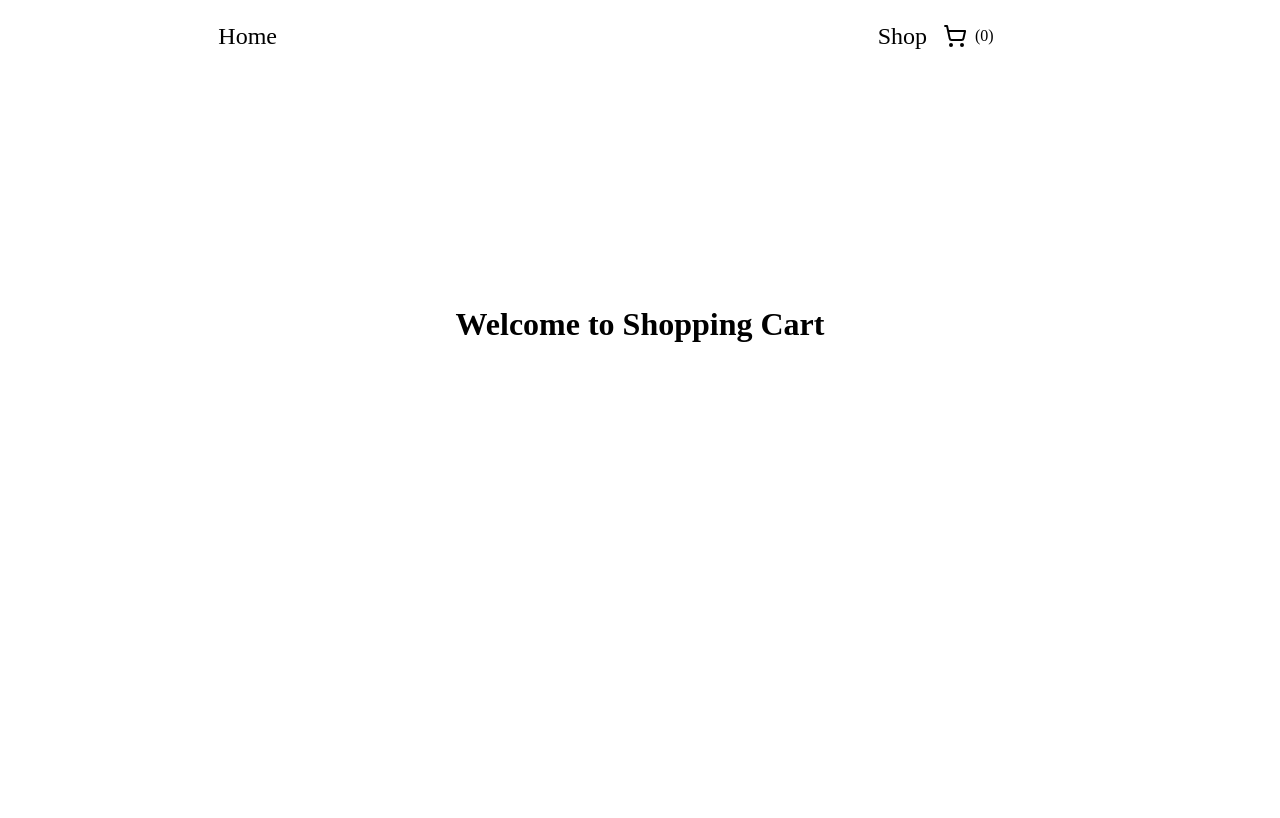
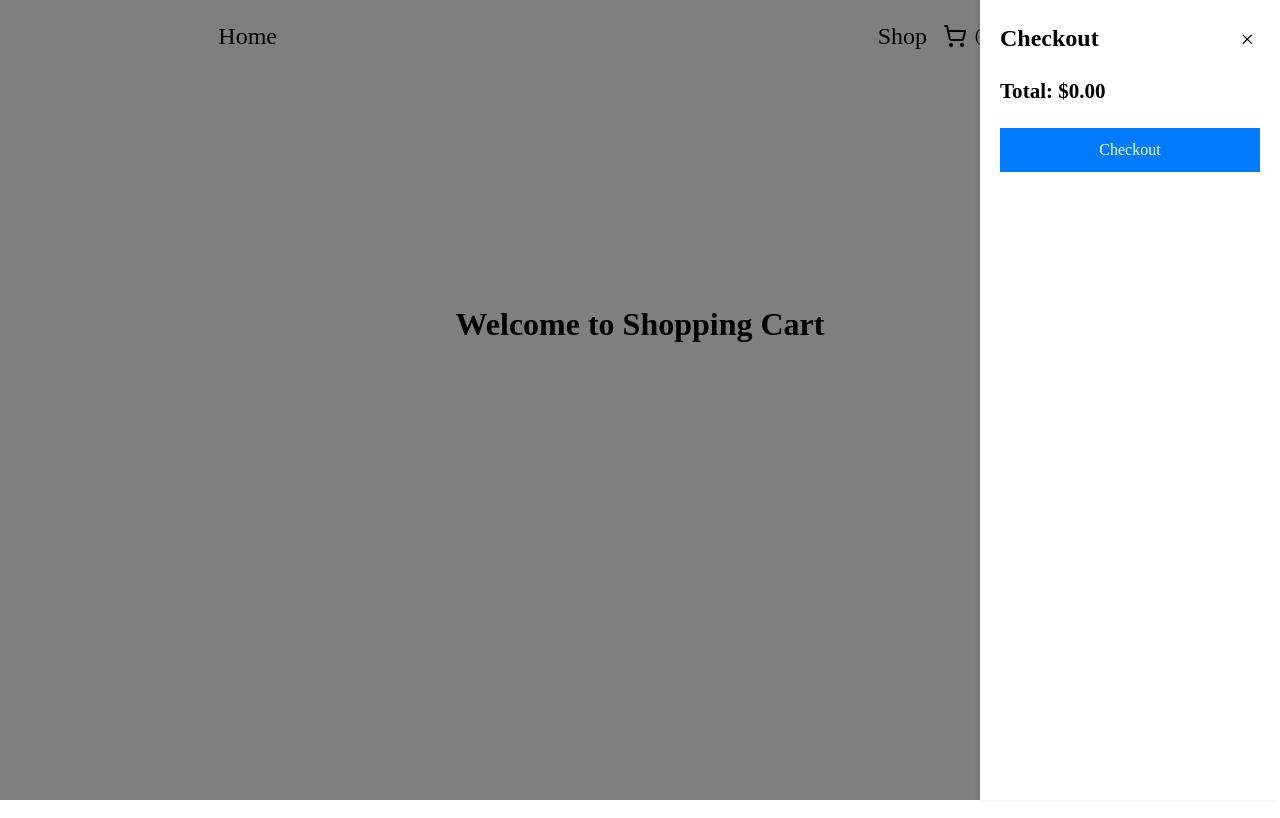
Before and after one commit to frrst-ian/shopping-cart, a React (Vite) app: page / in a window 1280 px wide. Both pictures are taken after a click on the element "(0)". Built offline with nearby package versions, Linux system fonts and the light colour scheme.

Commit message:
feat: add checkout page
implements checkout page to see the total amount of purchase

```diff
--- a/src/components/Card.jsx
+++ b/src/components/Card.jsx
@@ -12,13 +12,13 @@ export const Card = ({ title, price, rating, image }) => {
   const decrement = () => {
     if (count > 0) {
       setCount((prev) => prev - 1);
-      removeFromCart(); // Remove one item from the cart
+      removeFromCart({ title, price, quantity: 1 });
     }
   };
 
   const increment = () => {
     setCount((prev) => prev + 1);
-    addToCart(); // Add one item to the cart
+    addToCart({ title, price, quantity: 1 });
   };
 
   const handleChange = (e) => {
--- a/src/components/CartContext.jsx
+++ b/src/components/CartContext.jsx
@@ -1,29 +1,48 @@
-/* eslint-disable no-unused-vars */
+/* eslint-disable react-refresh/only-export-components */
+// eslint-disable-next-line no-unused-vars
 import React, { createContext, useContext, useState } from "react";
-import PropTypes from 'prop-types';
+import PropTypes from "prop-types";
 
 const CartContext = createContext();
 
 export const CartProvider = ({ children }) => {
-  const [cartCount, setCartCount] = useState(0);
+  const [cartItems, setCartItems] = useState([]);
 
-  const addToCart = () => {
-    setCartCount((prev) => prev + 1);
+  const addToCart = (product) => {
+    const existingItem = cartItems.find((item) => item.title === product.title);
+    if (existingItem) {
+      setCartItems((prev) =>
+        prev.map((item) =>
+          item.title === product.title
+            ? { ...item, quantity: item.quantity + 1 }
+            : item
+        )
+      );
+    } else {
+      setCartItems((prev) => [...prev, { ...product, quantity: 1 }]);
+    }
   };
 
-  const removeFromCart = () => {
-    setCartCount((prev) => (prev > 0 ? prev - 1 : 0));
+  const removeFromCart = (product) => {
+    setCartItems((prev) =>
+      prev
+        .map((item) =>
+          item.title === product.title
+            ? { ...item, quantity: item.quantity - 1 }
+            : item
+        )
+        .filter((item) => item.quantity > 0)
+    );
   };
 
   return (
-    <CartContext.Provider value={{ cartCount, addToCart, removeFromCart }}>
+    <CartContext.Provider value={{ cartItems, addToCart, removeFromCart }}>
       {children}
     </CartContext.Provider>
   );
 };
 
 CartProvider.propTypes = {
-  children: PropTypes.node.isRequired
+  children: PropTypes.node.isRequired,
 };
-// eslint-disable-next-line react-refresh/only-export-components
 export const useCart = () => useContext(CartContext);
--- /dev/null
+++ b/src/components/Checkout.css
@@ -0,0 +1,57 @@
+.checkout-overlay {
+    position: fixed;
+    top: 0;
+    left: 0;
+    width: 100%;
+    height: 100%;
+    background: rgba(0, 0, 0, 0.5);
+    display: flex;
+    justify-content: flex-end;
+    z-index: 1000;
+  }
+
+  .checkout-sidebar {
+    width: 300px;
+    height: 100%;
+    background: white;
+    padding: 20px;
+    box-shadow: -2px 0 5px rgba(0, 0, 0, 0.1);
+    overflow-y: auto;
+  }
+
+  .close-button {
+    background: none;
+    border: none;
+    font-size: 24px;
+    cursor: pointer;
+    float: right;
+  }
+
+  .checkout-items {
+    margin-top: 20px;
+  }
+
+  .checkout-item {
+    margin-bottom: 15px;
+    padding-bottom: 10px;
+    border-bottom: 1px solid #ddd;
+  }
+
+  .checkout-total {
+    margin-top: 20px;
+    font-size: 18px;
+  }
+
+  .checkout-button {
+    width: 100%;
+    padding: 10px;
+    background: #007bff;
+    color: white;
+    border: none;
+    cursor: pointer;
+    margin-top: 20px;
+  }
+
+  .checkout-button:hover {
+    background: #0056b3;
+  }
--- /dev/null
+++ b/src/components/Checkout.jsx
@@ -0,0 +1,43 @@
+import PropTypes from "prop-types";
+import './Checkout.css'
+
+export const Checkout = ({ cartItems, onClose }) => {
+  const calculateTotal = () => {
+    return cartItems.reduce((total, item) => total + item.price * item.quantity, 0).toFixed(2);
+  };
+
+  return (
+    <div className="checkout-overlay">
+      <div className="checkout-sidebar">
+        <button className="close-button" onClick={onClose}>
+          &times;
+        </button>
+        <h2>Checkout</h2>
+        <div className="checkout-items">
+          {cartItems.map((item) => (
+            <div key={item.title} className="checkout-item">
+              <p>{item.title}</p>
+              <p>Quantity: {item.quantity}</p>
+              <p>Price: ${(item.price * item.quantity).toFixed(2)}</p>
+            </div>
+          ))}
+        </div>
+        <div className="checkout-total">
+          <h3>Total: ${calculateTotal()}</h3>
+        </div>
+        <button className="checkout-button">Checkout</button>
+      </div>
+    </div>
+  );
+};
+
+Checkout.propTypes = {
+  cartItems: PropTypes.arrayOf(
+    PropTypes.shape({
+      title: PropTypes.string.isRequired,
+      price: PropTypes.number.isRequired,
+      quantity: PropTypes.number.isRequired,
+    })
+  ).isRequired,
+  onClose: PropTypes.func.isRequired,
+};
--- a/src/components/Navigation.jsx
+++ b/src/components/Navigation.jsx
@@ -1,10 +1,17 @@
+import { useState } from "react";
 import { Link } from "react-router-dom";
 import { ShoppingCart } from "lucide-react";
 import { useCart } from "./CartContext";
+import { Checkout } from "./Checkout";
 import "./Navigation.css";
 
 export const Navigation = () => {
-  const { cartCount } = useCart();
+  const { cartItems } = useCart();
+  const [showCheckout, setShowCheckout] = useState(false);
+
+  const toggleCheckout = () => {
+    setShowCheckout((prev) => !prev);
+  };
 
   return (
     <div className="nav-container">
@@ -17,12 +24,15 @@ export const Navigation = () => {
             <div>
               <Link to="/shop">Shop</Link>
             </div>
-            <div className="cart-icon">
-              <ShoppingCart /> &nbsp; ({cartCount})
+            <div className="cart-icon" onClick={toggleCheckout}>
+              <ShoppingCart /> &nbsp; ({cartItems.length})
             </div>
           </div>
         </div>
       </nav>
+      {showCheckout && (
+        <Checkout cartItems={cartItems} onClose={toggleCheckout} />
+      )}
     </div>
   );
 };
```
